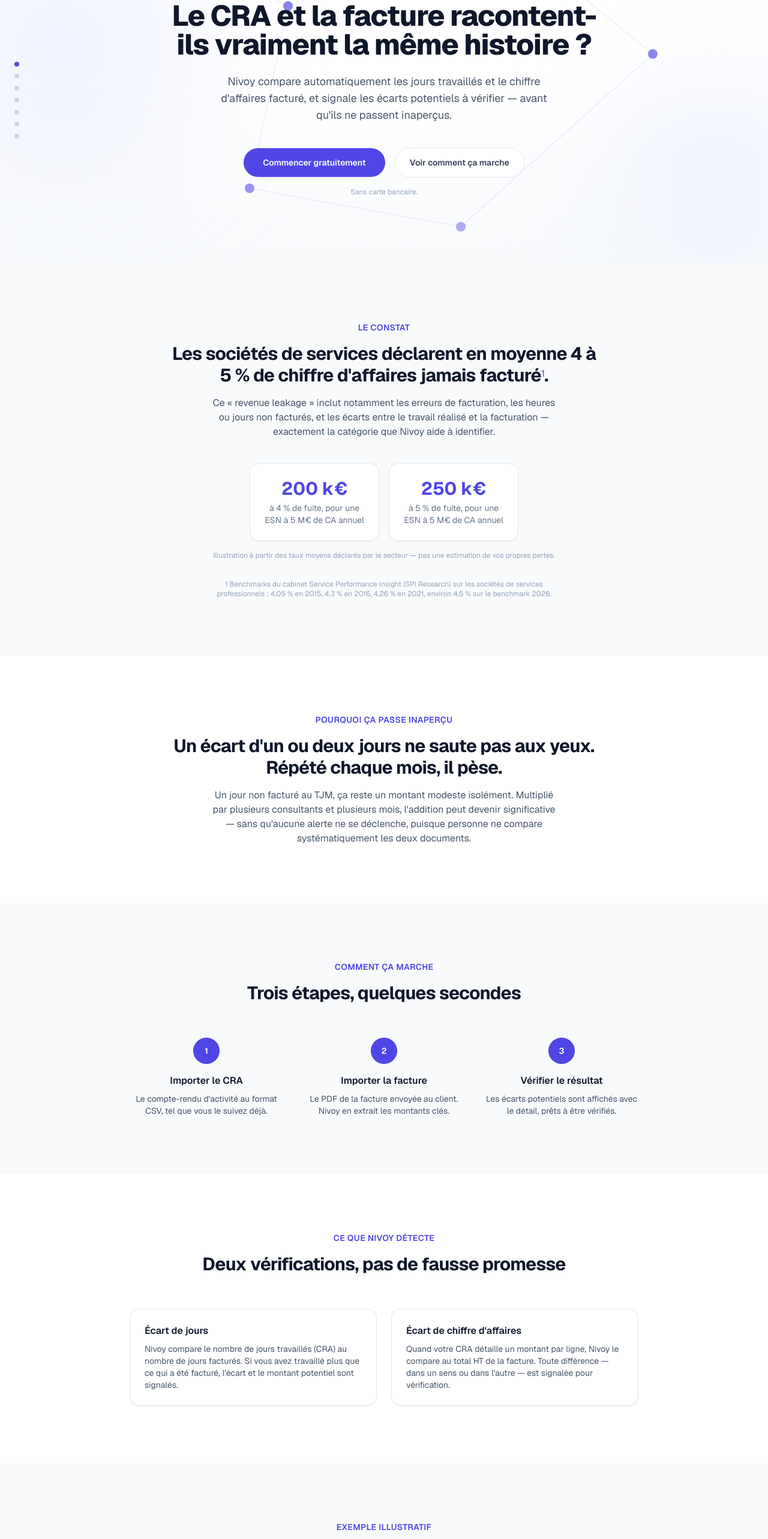
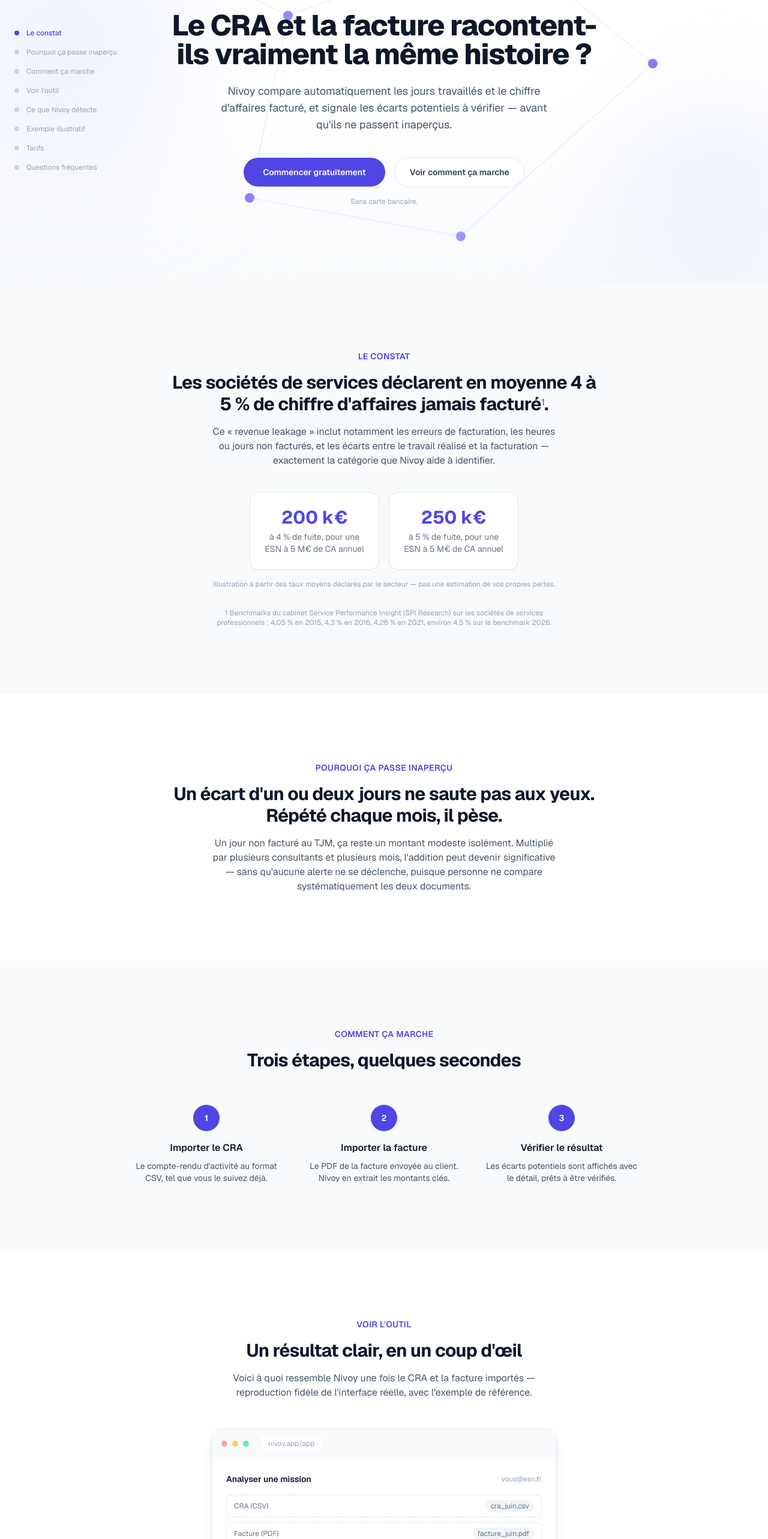
Before and after one commit to sognosymeo-ai/Nivoy, a Next.js app: page / in a window 1280 px wide. Shown: the part 233-2799 px from the top of the page at 60% size. Built offline with nearby package versions, Linux system fonts and the light colour scheme.

Commit message:
Labels sur la barre de navigation, plus d'espacement entre sections, mockup visuel de l'outil, onglets pour la section détection (façon Kolecto)

```diff
--- a/app/page.tsx
+++ b/app/page.tsx
@@ -1,18 +1,7 @@
 import Link from "next/link";
 import IndicateurSections from "@/components/IndicateurSections";
-
-const detections = [
-  {
-    titre: "Écart de jours",
-    description:
-      "Nivoy compare le nombre de jours travaillés (CRA) au nombre de jours facturés. Si vous avez travaillé plus que ce qui a été facturé, l'écart et le montant potentiel sont signalés.",
-  },
-  {
-    titre: "Écart de chiffre d'affaires",
-    description:
-      "Quand votre CRA détaille un montant par ligne, Nivoy le compare au total HT de la facture. Toute différence — dans un sens ou dans l'autre — est signalée pour vérification.",
-  },
-];
+import MockupOutil from "@/components/MockupOutil";
+import DetectionTabs from "@/components/DetectionTabs";
 
 const etapes = [
   {
@@ -138,7 +127,7 @@
 
       <section className="relative overflow-hidden bg-gradient-to-b from-white via-white to-slate-50">
         <FondHero />
-        <div className="relative mx-auto max-w-3xl px-6 py-28 text-center">
+        <div className="relative mx-auto max-w-3xl px-6 py-32 text-center">
           <span className="inline-block rounded-full border border-slate-200 bg-white px-4 py-1.5 text-xs font-medium text-slate-600 shadow-sm">
             Pour les ESN facturant en régie
           </span>
@@ -168,7 +157,7 @@
         </div>
       </section>
 
-      <section id="constat" className="bg-slate-50 py-24">
+      <section id="constat" className="bg-slate-50 py-28">
         <div className="mx-auto max-w-3xl px-6">
           <h2 className="text-center text-sm font-semibold uppercase tracking-wide text-indigo-600">
             Le constat
@@ -209,7 +198,7 @@
         </div>
       </section>
 
-      <section id="pourquoi" className="py-24">
+      <section id="pourquoi" className="py-28">
         <div className="mx-auto max-w-3xl px-6">
           <h2 className="text-center text-sm font-semibold uppercase tracking-wide text-indigo-600">
             Pourquoi ça passe inaperçu
@@ -226,7 +215,7 @@
         </div>
       </section>
 
-      <section id="comment-ca-marche" className="bg-slate-50 py-24">
+      <section id="comment-ca-marche" className="bg-slate-50 py-28">
         <div className="mx-auto max-w-4xl px-6">
           <h2 className="text-center text-sm font-semibold uppercase tracking-wide text-indigo-600">
             Comment ça marche
@@ -249,7 +238,26 @@
         </div>
       </section>
 
-      <section id="detection" className="py-24">
+      <section id="demo" className="py-28">
+        <div className="mx-auto max-w-4xl px-6">
+          <h2 className="text-center text-sm font-semibold uppercase tracking-wide text-indigo-600">
+            Voir l&apos;outil
+          </h2>
+          <p className="mt-4 text-center text-3xl font-bold tracking-tight">
+            Un résultat clair, en un coup d&apos;œil
+          </p>
+          <p className="mx-auto mt-4 max-w-xl text-center text-slate-600">
+            Voici à quoi ressemble Nivoy une fois le CRA et la facture importés — reproduction
+            fidèle de l&apos;interface réelle, avec l&apos;exemple de référence.
+          </p>
+
+          <div className="mt-12">
+            <MockupOutil />
+          </div>
+        </div>
+      </section>
+
+      <section id="detection" className="bg-slate-50 py-28">
         <div className="mx-auto max-w-4xl px-6">
           <h2 className="text-center text-sm font-semibold uppercase tracking-wide text-indigo-600">
             Ce que Nivoy détecte
@@ -258,21 +266,11 @@
             Deux vérifications, pas de fausse promesse
           </p>
 
-          <div className="mt-14 grid gap-6 sm:grid-cols-2">
-            {detections.map((d) => (
-              <div
-                key={d.titre}
-                className="rounded-2xl border border-slate-200 bg-white p-6 shadow-sm"
-              >
-                <h3 className="font-semibold">{d.titre}</h3>
-                <p className="mt-2 text-sm text-slate-600">{d.description}</p>
-              </div>
-            ))}
-          </div>
+          <DetectionTabs />
         </div>
       </section>
 
-      <section id="exemple" className="bg-slate-50 py-24">
+      <section id="exemple" className="py-28">
         <div className="mx-auto max-w-2xl px-6">
           <h2 className="text-center text-sm font-semibold uppercase tracking-wide text-indigo-600">
             Exemple illustratif
@@ -301,7 +299,7 @@
         </div>
       </section>
 
-      <section id="tarifs" className="py-24">
+      <section id="tarifs" className="bg-slate-50 py-28">
         <div className="mx-auto max-w-3xl px-6">
           <h2 className="text-center text-3xl font-bold tracking-tight">Tarifs</h2>
           <p className="mt-2 text-center text-sm text-slate-500">
@@ -309,7 +307,7 @@
           </p>
 
           <div className="mt-10 grid gap-6 sm:grid-cols-2">
-            <div className="rounded-2xl border border-slate-200 p-8">
+            <div className="rounded-2xl border border-slate-200 bg-white p-8">
               <h3 className="font-semibold">Gratuit</h3>
               <p className="mt-2 text-3xl font-bold">0 €</p>
               <ul className="mt-6 space-y-3 text-sm text-slate-600">
@@ -345,7 +343,7 @@
         </div>
       </section>
 
-      <section id="faq" className="bg-slate-50 py-24">
+      <section id="faq" className="py-28">
         <div className="mx-auto max-w-2xl px-6">
           <h2 className="text-center text-3xl font-bold tracking-tight">Questions fréquentes</h2>
           <div className="mt-10 space-y-6">
@@ -359,7 +357,7 @@
         </div>
       </section>
 
-      <section className="py-24 text-center">
+      <section className="bg-slate-50 py-28 text-center">
         <h2 className="text-3xl font-bold tracking-tight">
           Vérifiez votre prochaine mission en quelques secondes
         </h2>
--- /dev/null
+++ b/components/DetectionTabs.tsx
@@ -0,0 +1,61 @@
+"use client";
+
+import { useState } from "react";
+
+const onglets = [
+  {
+    id: "jours",
+    titre: "Écart de jours",
+    description:
+      "Nivoy compare le nombre de jours travaillés (CRA) au nombre de jours facturés. Si vous avez travaillé plus que ce qui a été facturé, l'écart et le montant potentiel sont signalés.",
+    apercu: {
+      badge: "⚠️ 3 jour(s) potentiellement non facturé(s)",
+      lignes: ["CRA : 23 jours travaillés", "Facture : 20 jours facturés × 700 €/jour"],
+    },
+  },
+  {
+    id: "montant",
+    titre: "Écart de chiffre d'affaires",
+    description:
+      "Quand votre CRA détaille un montant par ligne, Nivoy le compare au total HT de la facture. Toute différence — dans un sens ou dans l'autre — est signalée pour vérification.",
+    apercu: {
+      badge: "⚠️ Écart de chiffre d'affaires potentiel à vérifier : 3 400 €",
+      lignes: ["CRA : 6 450 € HT (somme des lignes)", "Facture : 9 850 € HT"],
+    },
+  },
+];
+
+export default function DetectionTabs() {
+  const [actif, setActif] = useState(onglets[0].id);
+  const onglet = onglets.find((o) => o.id === actif)!;
+
+  return (
+    <div className="mt-10 grid gap-8 md:grid-cols-2 md:items-center">
+      <div>
+        <div className="inline-flex rounded-full border border-slate-200 bg-white p-1">
+          {onglets.map((o) => (
+            <button
+              key={o.id}
+              onClick={() => setActif(o.id)}
+              className={`rounded-full px-4 py-2 text-sm font-medium transition ${
+                actif === o.id ? "bg-indigo-600 text-white" : "text-slate-600 hover:text-slate-900"
+              }`}
+            >
+              {o.titre}
+            </button>
+          ))}
+        </div>
+        <p className="mt-6 text-slate-600">{onglet.description}</p>
+      </div>
+
+      <div className="rounded-2xl border border-amber-200 bg-amber-50 p-6">
+        <p className="text-sm font-semibold text-amber-800">{onglet.apercu.badge}</p>
+        <div className="mt-3 space-y-0.5 border-t border-amber-200 pt-3 text-xs text-amber-700/80">
+          {onglet.apercu.lignes.map((ligne) => (
+            <p key={ligne}>{ligne}</p>
+          ))}
+        </div>
+      </div>
+    </div>
+  );
+}
--- a/components/IndicateurSections.tsx
+++ b/components/IndicateurSections.tsx
@@ -6,6 +6,7 @@
   { id: "constat", label: "Le constat" },
   { id: "pourquoi", label: "Pourquoi ça passe inaperçu" },
   { id: "comment-ca-marche", label: "Comment ça marche" },
+  { id: "demo", label: "Voir l'outil" },
   { id: "detection", label: "Ce que Nivoy détecte" },
   { id: "exemple", label: "Exemple illustratif" },
   { id: "tarifs", label: "Tarifs" },
@@ -36,18 +37,30 @@
   }, []);
 
   return (
-    <div className="fixed left-6 top-1/2 z-40 hidden -translate-y-1/2 flex-col gap-3 lg:flex">
-      {sections.map((section) => (
-        <a
-          key={section.id}
-          href={`#${section.id}`}
-          aria-label={section.label}
-          title={section.label}
-          className={`h-2 w-2 rounded-full transition-colors ${
-            sectionActive === section.id ? "bg-indigo-600" : "bg-gray-300 hover:bg-gray-400"
-          }`}
-        />
-      ))}
+    <div className="fixed left-6 top-1/2 z-40 hidden -translate-y-1/2 flex-col gap-4 xl:flex">
+      {sections.map((section) => {
+        const active = sectionActive === section.id;
+        return (
+          <a
+            key={section.id}
+            href={`#${section.id}`}
+            className="group flex items-center gap-3"
+          >
+            <span
+              className={`h-2 w-2 flex-shrink-0 rounded-full transition-colors ${
+                active ? "bg-indigo-600" : "bg-slate-300 group-hover:bg-slate-400"
+              }`}
+            />
+            <span
+              className={`whitespace-nowrap text-xs transition-colors ${
+                active ? "font-medium text-indigo-600" : "text-slate-400 group-hover:text-slate-600"
+              }`}
+            >
+              {section.label}
+            </span>
+          </a>
+        );
+      })}
     </div>
   );
 }
--- /dev/null
+++ b/components/MockupOutil.tsx
@@ -0,0 +1,47 @@
+export default function MockupOutil() {
+  return (
+    <div className="mx-auto max-w-xl overflow-hidden rounded-2xl border border-slate-200 bg-white shadow-lg">
+      <div className="flex items-center gap-2 border-b border-slate-100 bg-slate-50 px-4 py-3">
+        <span className="h-2.5 w-2.5 rounded-full bg-red-300" />
+        <span className="h-2.5 w-2.5 rounded-full bg-amber-300" />
+        <span className="h-2.5 w-2.5 rounded-full bg-emerald-300" />
+        <span className="ml-3 rounded-md bg-white px-3 py-1 text-xs text-slate-400">
+          nivoy.app/app
+        </span>
+      </div>
+
+      <div className="space-y-4 p-6">
+        <div className="flex items-center justify-between">
+          <span className="text-sm font-semibold text-slate-900">Analyser une mission</span>
+          <span className="text-xs text-slate-400">vous@esn.fr</span>
+        </div>
+
+        <div className="space-y-2">
+          <div className="flex items-center justify-between rounded-lg border border-dashed border-slate-300 px-3 py-2 text-xs">
+            <span className="text-slate-500">CRA (CSV)</span>
+            <span className="rounded-full bg-slate-100 px-2 py-0.5 text-slate-500">
+              cra_juin.csv
+            </span>
+          </div>
+          <div className="flex items-center justify-between rounded-lg border border-dashed border-slate-300 px-3 py-2 text-xs">
+            <span className="text-slate-500">Facture (PDF)</span>
+            <span className="rounded-full bg-slate-100 px-2 py-0.5 text-slate-500">
+              facture_juin.pdf
+            </span>
+          </div>
+        </div>
+
+        <div className="rounded-2xl border border-amber-200 bg-amber-50 p-4">
+          <p className="text-sm font-semibold text-amber-800">
+            ⚠️ 3 jour(s) potentiellement non facturé(s)
+          </p>
+          <p className="mt-1 text-xs text-amber-700">Montant potentiel à vérifier : 2 100 €</p>
+          <div className="mt-3 space-y-0.5 border-t border-amber-200 pt-3 text-xs text-amber-700/80">
+            <p>CRA : 23 jours travaillés</p>
+            <p>Facture : 20 jours facturés × 700 €/jour</p>
+          </div>
+        </div>
+      </div>
+    </div>
+  );
+}
```
